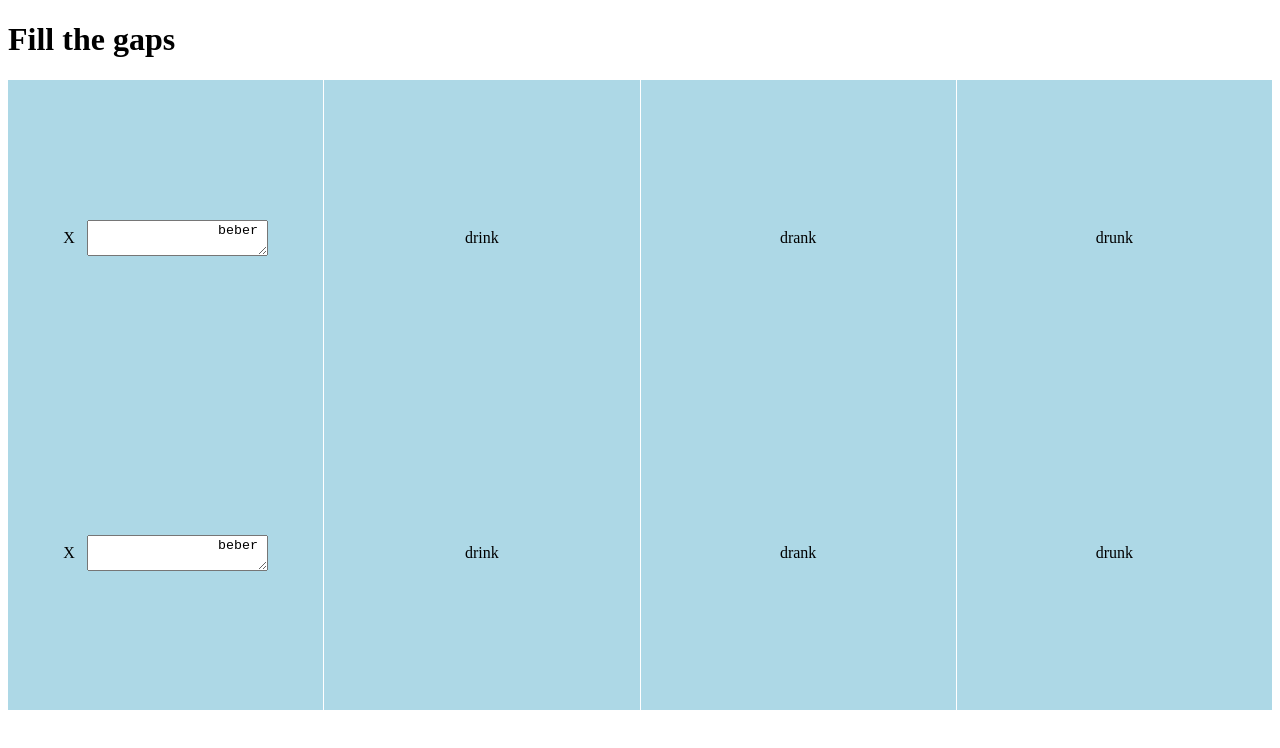
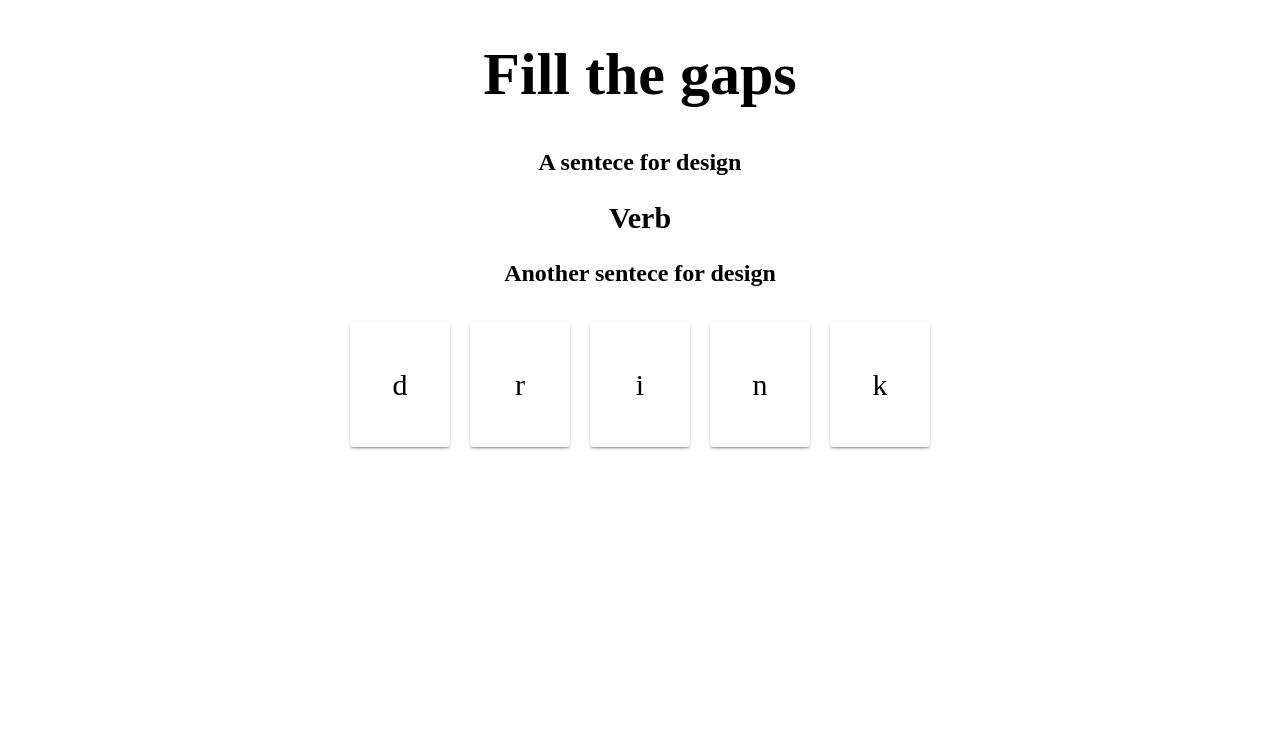
Before and after one commit to datecasp/fill-the-gaps, an Angular app: page / in a window 1280 px wide. Shown: the top 748 px of the page. Built offline with nearby package versions, Linux system fonts and the light colour scheme.

Commit message:
added service, repo, some funcionality

```diff
--- a/angular.json
+++ b/angular.json
@@ -94,5 +94,8 @@
         }
       }
     }
+  },
+  "cli": {
+    "analytics": false
   }
 }
--- a/src/app/app.component.css
+++ b/src/app/app.component.css
@@ -1,3 +1,40 @@
-mat-grid-tile {
-  background: lightblue;
+.container {
+  margin: 0 auto !important;
+  float: none !important;
+  width: 800px;
+  height: 350px;
 }
+
+.title {
+  text-align:center;
+  font-family: 'Ink Free';
+  font-size:60px;
+}
+
+.simpleText {
+  text-align: center;
+  text-justify: auto;
+  font-family: 'Ink Free';
+}
+
+.verb {
+  text-align: center;
+  text-justify: auto;
+  font-family: 'Ink Free';
+  font-size: 30px;
+}
+
+.btnContainer {
+  margin: 0 auto !important;
+  float: none !important;
+  justify-content: center;
+  display: flex;
+}
+
+.btnLetter {
+  width: 100px;
+  height: 125px;
+  font-family: 'Ink Free';
+  font-size: 30px;
+  margin: 15px 10px;
+}
--- a/src/app/app.component.html
+++ b/src/app/app.component.html
@@ -1,16 +1,9 @@
 <div class="container">
-    <h1>{{title}}</h1>
-
-    <mat-grid-list *ngFor="let verb of verbs" cols="4">
-        <mat-grid-tile>
-            <span matPrefix>X &nbsp;&nbsp;</span>
-            <textarea matInput>
-                {{verb.spanish}}
-            </textarea>
-        </mat-grid-tile>
-        <mat-grid-tile>{{verb.present}}</mat-grid-tile>
-        <mat-grid-tile>{{verb.past}}</mat-grid-tile>
-        <mat-grid-tile>{{verb.participle}}</mat-grid-tile>
-
-    </mat-grid-list>
+  <h1 class="title">{{title}}</h1>
+  <h2 class="simpleText">A sentece for design</h2>
+  <h2 class="verb">Verb</h2>
+  <h2 class="simpleText">Another sentece for design</h2>
+  <div class="btnContainer">
+    <button mat-raised-button class="btnLetter" *ngFor="let letter of letters">{{letter}}</button>
+  </div>
 </div>
--- a/src/app/app.component.ts
+++ b/src/app/app.component.ts
@@ -11,15 +11,20 @@ import { Verb } from './models/Verb';
 export class AppComponent implements OnInit {
   title = 'Fill the gaps';
   verbs: Verb[] | any;
+  verb: Verb | any;
+  letters: string[] | any;
 
   constructor(private verbsService: VerbsService) { }
 
   ngOnInit(): void {
     this.verbs = this.verbsService.getVerbsListService();
+    this.verb = this.getVerb();
+    this.letters = Array.from(this.verb.present);
+  }
+
+  private getVerb(): Verb {
+    return this.verbs[0];
   }
 
 
-
-
-
 }
--- a/src/app/services/verbs.service.ts
+++ b/src/app/services/verbs.service.ts
@@ -9,17 +9,20 @@ import { VerbAttribute } from '../models/VerbAttribute';
 })
 export class VerbsService {
 
-  constructor(private verbsRepo: VerbsRepository) { }
+  constructor(private verbsRepo: VerbsRepository ) { }
 
   public getVerbsListService(): Verb[] {
     return this.verbsRepo.getVerbsList();
   }
 
-  public getRandomVerbsList(verbsNum: number): Verb[] | any {
-    return null;
+  public getRandomVerb(): Verb[] | any {
+
   }
 
-  public getRandomVerbAttribute(verb: Verb): VerbAttribute | any{
+  public getRandomVerbAttribute(verb: Verb): Verb | any{
+
+
+
 
   }
 }
```
